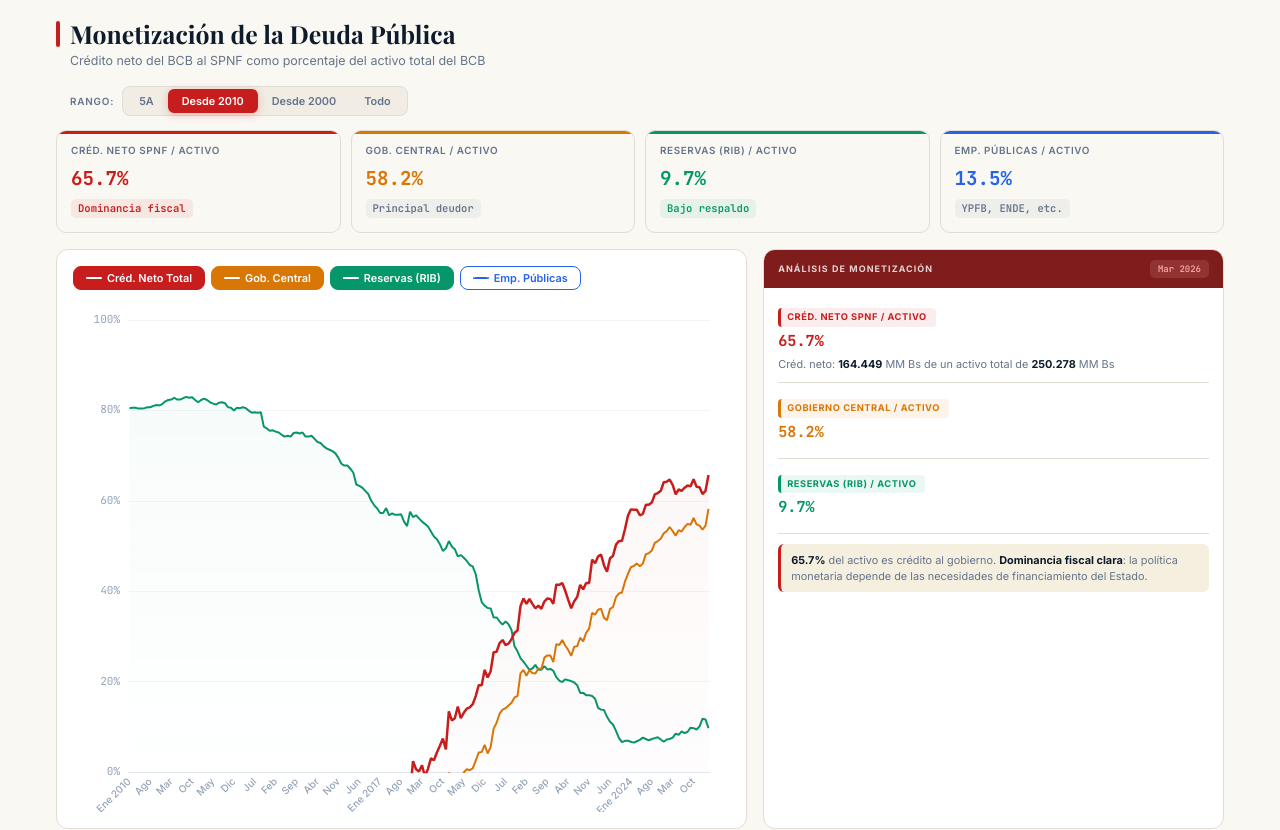
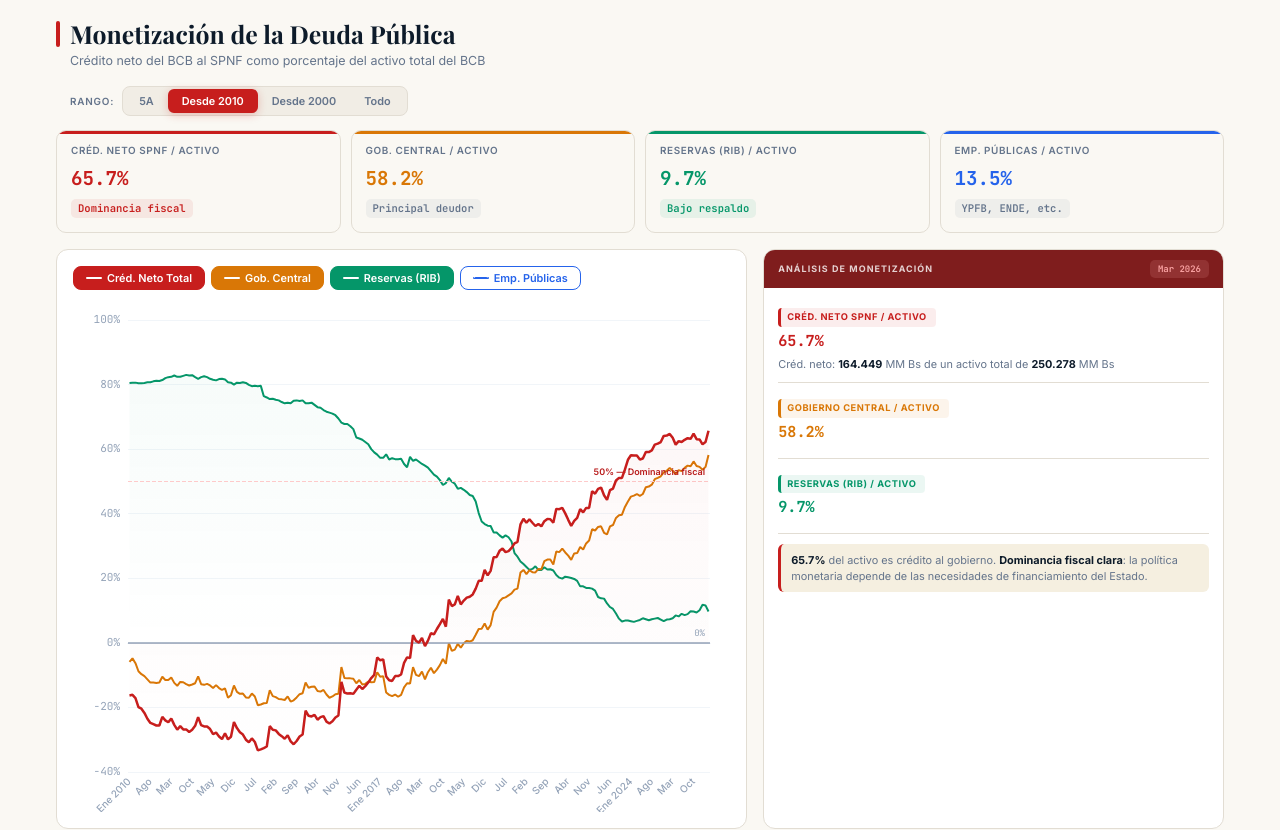
Before and after one commit to Centro-de-Estudios-POPULI/populi-monetario, a plain HTML site: page embed/monetizacion_deuda.html in a window 1280 px wide. Shown: the top 830 px of the page. Drawn offline with nearby package versions, Linux system fonts and the light colour scheme; a web font is replaced by a local one.

Commit message:
fix: auto-escala eje Y en monetización + referencia 0% y 50%
- Quitar min:0/max:100 fijos del eje Y para que la escala se
  adapte al rango temporal seleccionado
- Línea de referencia en 0% cuando hay valores negativos
- Línea de referencia en 50% (umbral de dominancia fiscal)
- Mejorar texto del panel para explicar valores negativos
  (gobierno acreedor neto post-reformas 1985)

Co-Authored-By: Claude Opus 4.6 <noreply@anthropic.com>

```diff
--- a/embed/monetizacion_deuda.html
+++ b/embed/monetizacion_deuda.html
@@ -114,9 +114,16 @@
           areaStyle:it.key==='total_pct'?{color:new echarts.graphic.LinearGradient(0,0,0,1,[{offset:0,color:'#C71E1D'+(d?'18':'0C')},{offset:1,color:'#C71E1D00'}])}:it.key==='rib_pct'?{color:new echarts.graphic.LinearGradient(0,0,0,1,[{offset:0,color:'#059669'+(d?'18':'0C')},{offset:1,color:'#05966900'}])}:undefined
         });
       });
+      var hasNeg=S.some(function(x){return x.total_pct<0||x.gc_pct<0});
+      if(series.length>0){
+        var marks=[];
+        if(hasNeg)marks.push({yAxis:0,lineStyle:{color:d?'#475569':'#94A3B8',width:1.5,type:'solid'},label:{formatter:'0%',position:'insideEndTop',fontSize:9,fontFamily:'JetBrains Mono',color:d?'#475569':'#94A3B8'}});
+        marks.push({yAxis:50,lineStyle:{color:d?'#7F1D1D':'#FECACA',width:1,type:'dashed'},label:{formatter:'50% — Dominancia fiscal',position:'insideEndTop',fontSize:9,fontFamily:'Inter',fontWeight:600,color:d?'#FCA5A5':'#B91C1C'}});
+        series[0].markLine={silent:true,symbol:'none',data:marks};
+      }
       chart.setOption({grid:{left:55,right:20,top:20,bottom:40},
         xAxis:{type:'category',data:labels,axisLine:{lineStyle:{color:d?'#2A3A50':'#E2E8F0'}},axisTick:{show:false},axisLabel:{fontFamily:'Inter',fontSize:10,fontWeight:500,color:d?'#555':'#94A3B8',rotate:45,formatter:function(v){var p=v.split(' ');return p[0]==='Ene'?p[0]+' '+p[1]:p[0]}}},
-        yAxis:{type:'value',min:0,max:100,axisLine:{show:false},splitLine:{lineStyle:{color:d?'rgba(42,58,80,.5)':'#F1F5F9'}},axisLabel:{fontFamily:'JetBrains Mono',fontSize:11,color:d?'#555':'#94A3B8',formatter:function(v){return v+'%'}}},
+        yAxis:{type:'value',axisLine:{show:false},splitLine:{lineStyle:{color:d?'rgba(42,58,80,.5)':'#F1F5F9'}},axisLabel:{fontFamily:'JetBrains Mono',fontSize:11,color:d?'#555':'#94A3B8',formatter:function(v){return v+'%'}}},
         tooltip:{trigger:'axis',backgroundColor:'rgba(0,18,25,.96)',borderColor:d?'#2A3A50':'#1A2940',borderWidth:1,padding:14,extraCssText:'border-radius:10px;',textStyle:{fontFamily:'Inter',fontSize:12,color:'#fff'},
           formatter:function(params){if(!params.length)return'';var html='<div style="font-weight:700;margin-bottom:6px;color:#FCA5A5">'+params[0].axisValue+'</div>';params.forEach(function(p){if(p.value!=null)html+='<div style="display:flex;align-items:center;gap:6px;margin-top:4px"><span style="width:8px;height:8px;border-radius:50%;background:'+p.color+';display:inline-block"></span><span style="font-size:11px">'+p.seriesName+':</span><span style="font-family:JetBrains Mono;font-weight:700;color:'+p.color+'">'+p.value.toFixed(1)+'%</span></div>'});return html}},
         series:series
@@ -133,7 +140,7 @@
       if(d.total_pct>70)analysis='El crédito al SPNF absorbe <strong>'+d.total_pct.toFixed(1)+'%</strong> del activo del BCB — <strong>dominancia fiscal extrema</strong>. Las reservas apenas cubren <strong>'+d.rib_pct.toFixed(1)+'%</strong>. El banco central está funcionalmente subordinado al fisco.';
       else if(d.total_pct>50)analysis='<strong>'+d.total_pct.toFixed(1)+'%</strong> del activo es crédito al gobierno. <strong>Dominancia fiscal clara</strong>: la política monetaria depende de las necesidades de financiamiento del Estado.';
       else if(d.total_pct>0)analysis='Crédito neto al SPNF en <strong>'+d.total_pct.toFixed(1)+'%</strong> del activo. Nivel <strong>moderado</strong> de monetización con reservas en <strong>'+d.rib_pct.toFixed(1)+'%</strong>.';
-      else analysis='Crédito neto <strong>negativo</strong>: el gobierno tiene más depósitos que deudas en el BCB. <strong>Holgura fiscal</strong>.';
+      else analysis='Crédito neto <strong>negativo ('+d.total_pct.toFixed(1)+'%)</strong>: el gobierno tiene más depósitos que préstamos en el BCB — es <strong>acreedor neto</strong> del banco central. Situación post-reformas estructurales de 1985, donde el Estado mantenía superávits y depósitos que excedían su endeudamiento con el BCB.';
       html+='<div class="ctx"><p>'+analysis+'</p></div>';
       document.getElementById('panel-body').innerHTML=html;
     }
```
